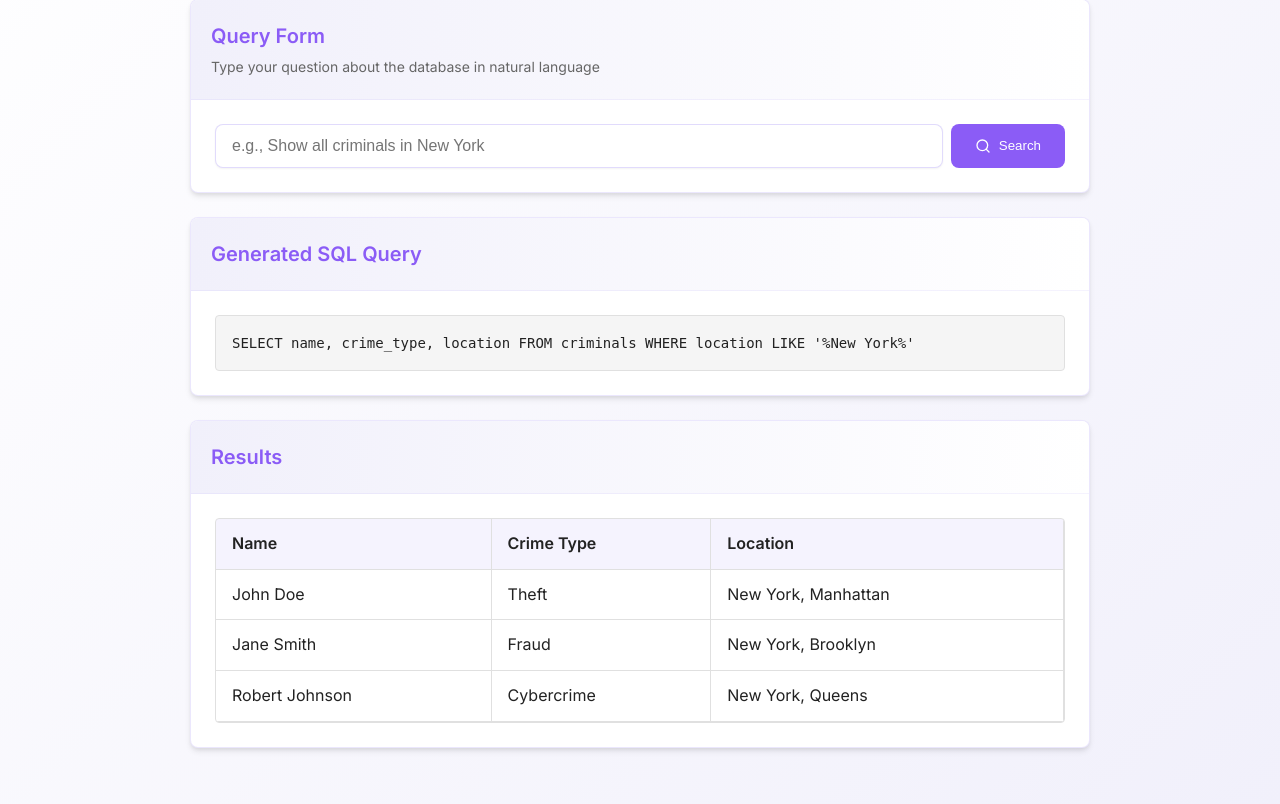
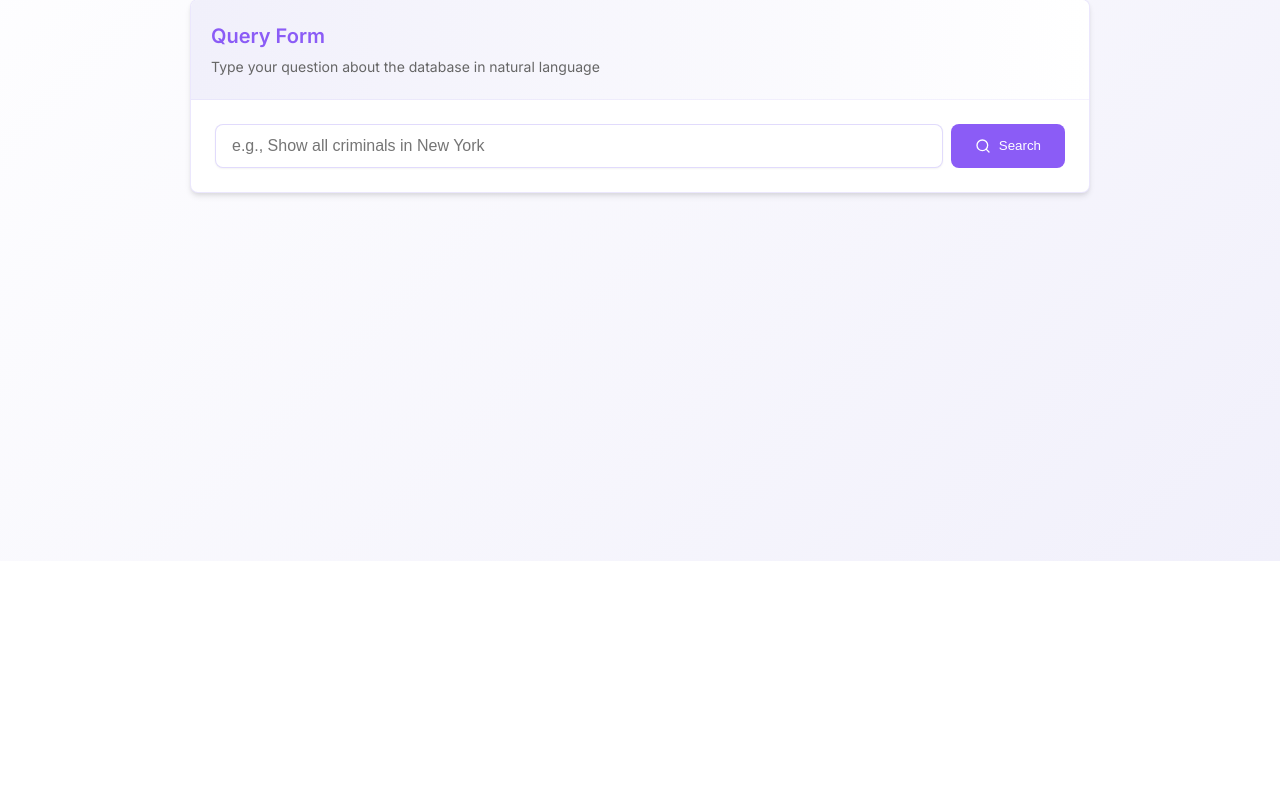
Before and after one commit to JUGADU-GEEKS/Police-Data-Aggregation, a Flask app: template templates/aggregated.html in a window 1280 px wide. Shown: the part 239-1043 px from the top of the page. After the commit the page ends 800 px from the top, so only its background shows below. Run offline with Flask 3, Linux system fonts and the light colour scheme; the template is opened without the code that fills it, so the values that code supplies are empty; some libraries are stand-ins or nearby versions.

Commit message:
FInal aggregated

```diff
--- a/templates/aggregated.html
+++ b/templates/aggregated.html
@@ -42,6 +42,7 @@
             </div>
         </div>
 
+        {% if sql_query %}
         <div class="results-container">
             <div class="card sql-card">
                 <div class="card-header">
@@ -49,11 +50,12 @@
                 </div>
                 <div class="card-content">
                     <div class="sql-block">
-                        <pre>SELECT name, crime_type, location FROM criminals WHERE location LIKE '%New York%'</pre>
+                        <pre>{{ sql_query }}</pre>
                     </div>
                 </div>
             </div>
 
+            {% if results %}
             <div class="card results-card">
                 <div class="card-header">
                     <h2>Results</h2>
@@ -63,33 +65,27 @@
                         <table>
                             <thead>
                                 <tr>
-                                    <th>Name</th>
-                                    <th>Crime Type</th>
-                                    <th>Location</th>
+                                    {% for column in column_names %}
+                                        <th>{{ column }}</th>
+                                    {% endfor %}
                                 </tr>
                             </thead>
                             <tbody>
+                                {% for row in results %}
                                 <tr>
-                                    <td>John Doe</td>
-                                    <td>Theft</td>
-                                    <td>New York, Manhattan</td>
+                                    {% for cell in row %}
+                                        <td>{{ cell }}</td>
+                                    {% endfor %}
                                 </tr>
-                                <tr>
-                                    <td>Jane Smith</td>
-                                    <td>Fraud</td>
-                                    <td>New York, Brooklyn</td>
-                                </tr>
-                                <tr>
-                                    <td>Robert Johnson</td>
-                                    <td>Cybercrime</td>
-                                    <td>New York, Queens</td>
-                                </tr>
+                                {% endfor %}
                             </tbody>
                         </table>
                     </div>
                 </div>
             </div>
+            {% endif %}
         </div>
+        {% endif %}
     </div>
 </body>
 </html>
```
